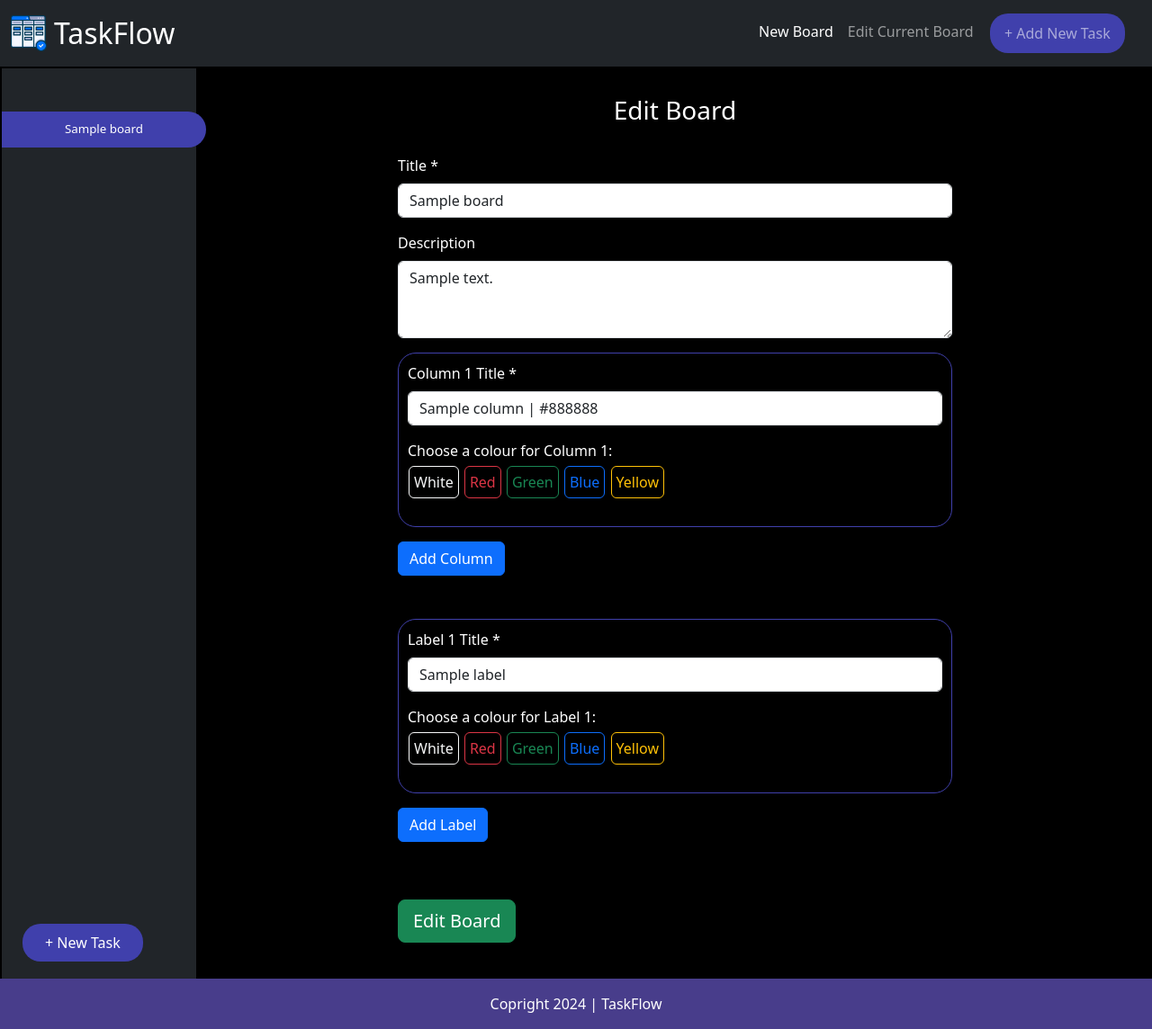
After one commit to leonp84/code-institute-project-4, a Django app: page /edit-board/1 in a window 1280 px wide. The commit adds this page. Shown: the whole page at 90% size. Run offline with Django 5.2, Linux system fonts and the light colour scheme; tables that the repository leaves empty hold one stand-in row (values such as "Sample post"); some libraries are stand-ins or nearby versions.

Commit message:
add edit board ui elements

```diff
--- /dev/null
+++ b/main/templates/main/edit_board.html
@@ -0,0 +1,109 @@
+{% extends 'base.html' %}
+{% load static %}
+
+{% block content %}
+<script src="{% static 'assets/js/create-board.js' %}" defer="defer"></script>
+<div class="container col-md-6 mt-md-3 mb-5 pb-3">
+    <h3 class="mt-3 text-center">Edit Board</h3>
+    <form id="add-border-form" method="post" style="margin-top: 2em; margin-bottom: 2em;">
+        <div id="div_id_title" class="mb-3">
+            <label for="id_title" class="form-label requiredField">
+                Title
+                <span class="asteriskField">*</span>
+            </label>
+            <input type="text" name="title" value="{{ board.title }}" maxlength="200" class="textinput form-control" required id="id_title">
+        </div>
+        <div id="div_id_description" class="mb-3">
+            <label for="id_description" class="form-label">
+                Description
+            </label>
+            <textarea name="description" cols="40" rows="3" class="textarea form-control"
+                id="id_description">{{ board.description }}</textarea>
+        </div>
+
+        <!-- Columns -->
+        <div class="border-container">
+        {% for column in board.column_to_board.all %}
+
+            <div class="mb-3">
+                <label for="column_title" class="form-label requiredField">
+                    Column {{forloop.counter}} Title
+                    <span class="asteriskField">*</span>
+                </label>
+                <input type="text" name="column_title" maxlength="200" class="textinput form-control" required
+                    id="column_title_{{forloop.counter}}" value="{{ column.title }} | {{ column.colour }}">
+            </div>
+            <span class="mb-2">Choose a colour for Column {{forloop.counter}}:</span>
+            <div class="mb-3">
+                <input {% if column.colour == 'white' %}checked{% endif %} type="radio" class="btn-check" name="column_colour-{{forloop.counter}}" value="white" id="white-{{forloop.counter}}">
+                <label class="btn btn-outline-light colour-selector" for="white-{{forloop.counter}}">White</label>
+
+                <input {% if column.colour == 'red' %}checked{% endif %} type="radio" class="btn-check" name="column_colour-{{forloop.counter}}" value="red" id="red-{{forloop.counter}}">
+                <label class="btn btn-outline-danger colour-selector" for="red-{{forloop.counter}}">Red</label>
+
+                <input {% if column.colour == 'green' %}checked{% endif %} type="radio" class="btn-check" name="column_colour-{{forloop.counter}}" value="green" id="green-{{forloop.counter}}">
+                <label class="btn btn-outline-success colour-selector" for="green-{{forloop.counter}}">Green</label>
+
+                <input {% if column.colour == 'blue' %}checked{% endif %} type="radio" class="btn-check" name="column_colour-{{forloop.counter}}" value="blue" id="blue-{{forloop.counter}}">
+                <label class="btn btn-outline-primary colour-selector" for="blue-{{forloop.counter}}">Blue</label>
+
+                <input {% if column.colour == 'yellow' %}checked{% endif %} type="radio" class="btn-check" name="column_colour-{{forloop.counter}}" value="yellow" id="yellow-{{forloop.counter}}">
+                <label class="btn btn-outline-warning colour-selector" for="yellow-{{forloop.counter}}">Yellow</label>
+            </div>
+            {% if forloop.counter != board.column_to_board.all.count %}
+            <hr style="border: 3px solid yellow;">
+            {% endif %}
+            {% endfor %}
+
+        </div>
+
+        <button type="button" id="create-new-column" class="btn btn-primary mt-3 mb-5">Add
+            Column</button>
+        <!-- Labels -->
+
+        <div class="border-container">
+            {% for label in board.label_to_board.all %}
+            <div class="mb-3">
+                <label for="label_title" class="form-label requiredField">
+                    Label {{forloop.counter}} Title
+                    <span class="asteriskField">*</span>
+                </label>
+                <input type="text" name="label_title" maxlength="200" class="textinput form-control" required
+                    id="label_title_{{forloop.counter}}" value="{{ label.title }}">
+            </div>
+            <span class="mb-2">Choose a colour for Label {{forloop.counter}}:</span>
+            <div class="mb-3">
+                <input {% if label.colour == 'light' %}checked{% endif %} type="radio" class="btn-check" name="label_colour-{{forloop.counter}}" value="light" id="label-white-{{forloop.counter}}">
+                <label class="btn btn-outline-light colour-selector" for="label-white-{{forloop.counter}}">White</label>
+
+                <input {% if label.colour == 'danger' %}checked{% endif %} type="radio" class="btn-check" name="label_colour-{{forloop.counter}}" value="danger" id="label-red-{{forloop.counter}}">
+                <label class="btn btn-outline-danger colour-selector" for="label-red-{{forloop.counter}}">Red</label>
+
+                <input {% if label.colour == 'success' %}checked{% endif %} type="radio" class="btn-check" name="label_colour-{{forloop.counter}}" value="success" id="label-green-{{forloop.counter}}">
+                <label class="btn btn-outline-success colour-selector" for="label-green-{{forloop.counter}}">Green</label>
+
+                <input {% if label.colour == 'primary' %}checked{% endif %} type="radio" class="btn-check" name="label_colour-{{forloop.counter}}" value="primary" id="label-blue-{{forloop.counter}}">
+                <label class="btn btn-outline-primary colour-selector" for="label-blue-{{forloop.counter}}">Blue</label>
+
+                <input {% if label.colour == 'warning' %}checked{% endif %} type="radio" class="btn-check" name="label_colour-{{forloop.counter}}" value="warning" id="label-yellow-{{forloop.counter}}">
+                <label class="btn btn-outline-warning colour-selector" for="label-yellow-{{forloop.counter}}">Yellow</label>
+            </div>
+            {% if forloop.counter != board.label_to_board.all.count %}
+            <hr style="border: 3px solid yellow;">
+            {% endif %}
+
+        {% endfor %}
+
+        </div>
+
+        <button type="button" id="create-new-label" class="btn btn-primary mt-3 mb-5 small">Add Label</button>
+        <br>
+
+
+        {% csrf_token %}
+        <button type="submit" class="btn btn-lg btn-success mt-3 me-2">Edit Board</button>
+    </form>
+    <script src=""></script>
+</div>
+
+{% endblock %}
--- a/main/templates/main/index.html
+++ b/main/templates/main/index.html
@@ -78,7 +78,7 @@
 
                                 {% endif %}
 
-                                <!-- Labels -->
+
                                 <div class="d-flex justify-content-center flex-wrap mt-2">
                                     {% for label in board.label_to_board.all %}
                                     <input name="new-label" type="checkbox" class="btn-check" value="{{ label.id }}" autocomplete="off"
--- a/main/urls.py
+++ b/main/urls.py
@@ -9,5 +9,7 @@ urlpatterns = [
     path('add-task/<int:display_board>', views.add_new_task,
          name='add_new_task'),
     path('edit-task/<int:task_id>', views.edit_task,
-         name='edit_task')
+         name='edit_task'),
+    path('edit-board/<int:board_id>', views.edit_board,
+         name='edit_board')
 ]
--- a/main/views.py
+++ b/main/views.py
@@ -73,6 +73,19 @@ def create_new_board(request):
         )
 
 
+def edit_board(request, board_id):
+
+    current_board = Board.objects.filter(id=board_id).first()
+    all_boards = Board.objects.all()
+
+    return render(
+        request,
+        'main/edit_board.html',
+        {'all_boards': all_boards,
+         'board': current_board}
+        )
+
+
 def add_new_task(request, display_board):
     all_boards = Board.objects.all()
     current_board = Board.objects.all().filter(pk=display_board).first()
@@ -120,7 +133,7 @@ def edit_task(request, task_id):
     # Update Priority
     task_to_edit.priority = request.POST.get('priority')
 
-    # Update Status
+    # Update Status (Column)
     task_to_column = request.POST.get('status')
     task_to_edit.column = Column.objects.filter(id=task_to_column).first()
     task_to_edit.save()
@@ -144,6 +157,7 @@ def edit_task(request, task_id):
     current_board = Board.objects.filter(
         id=task_to_edit.column.board.id).first()
     all_boards = Board.objects.all()
+
     return render(
         request,
         'main/index.html',
--- a/templates/base.html
+++ b/templates/base.html
@@ -3,8 +3,6 @@
 {% url 'account_login' as login_url %}
 {% url 'account_signup' as signup_url %}
 {% url 'account_logout' as logout_url %}
-{% url 'index' as home_url %}
-{% url 'show_board' as show_url %}
 
 <!DOCTYPE html>
 <html lang="en">
@@ -76,7 +74,7 @@
                         </ul>
                     </li>
                     <li class="nav-item">
-                        <a class="nav-link d-md-none" href="#">Edit Current Board</a>
+                        <a class="nav-link" href="{% url 'edit_board' board.id %}">Edit Current Board</a>
                     </li>
                     <li class="nav-item">
                         <a class="nav-link d-md-none" href="{% url 'create_new_board' %}">Add New Board</a>
```
